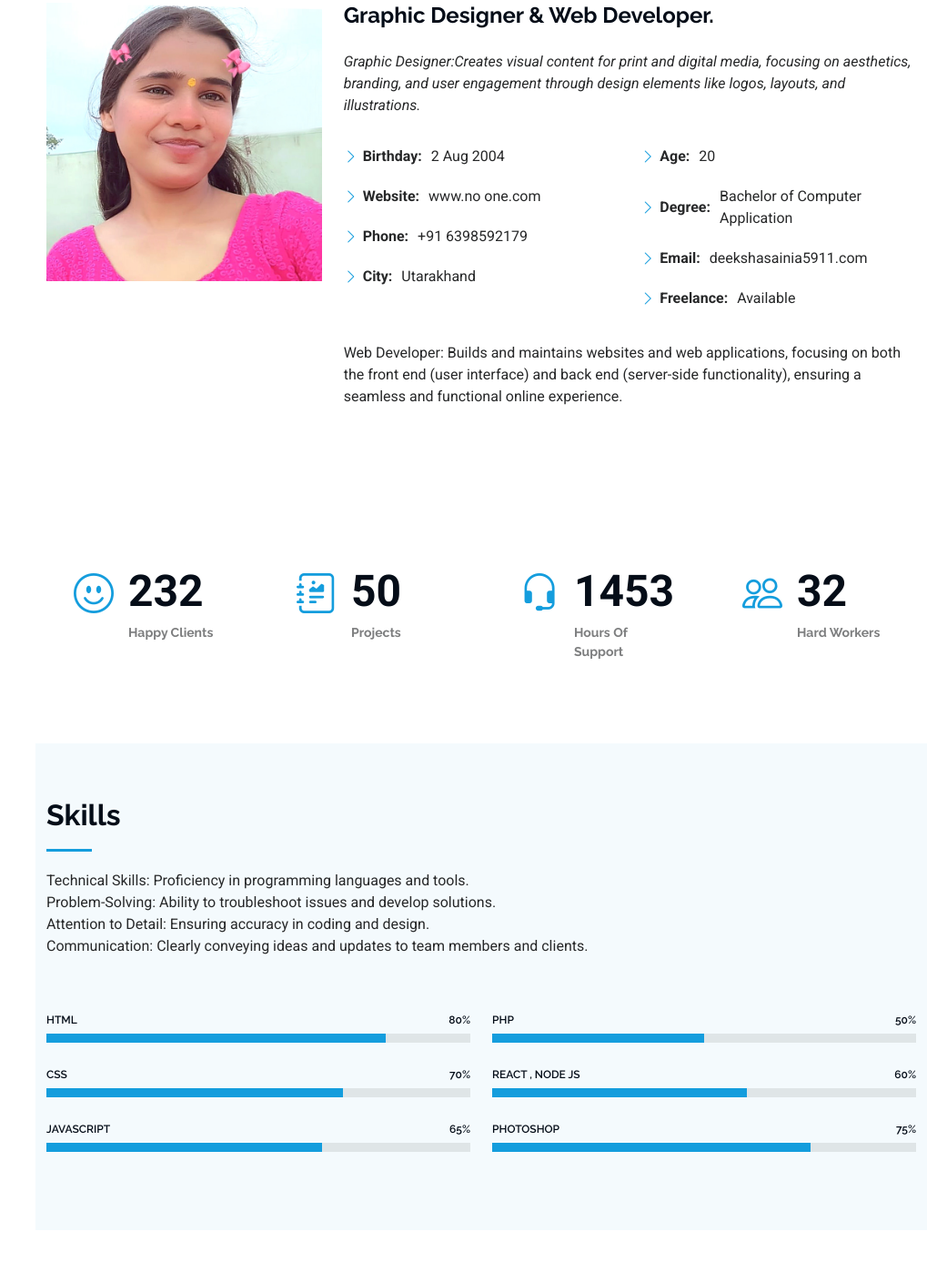
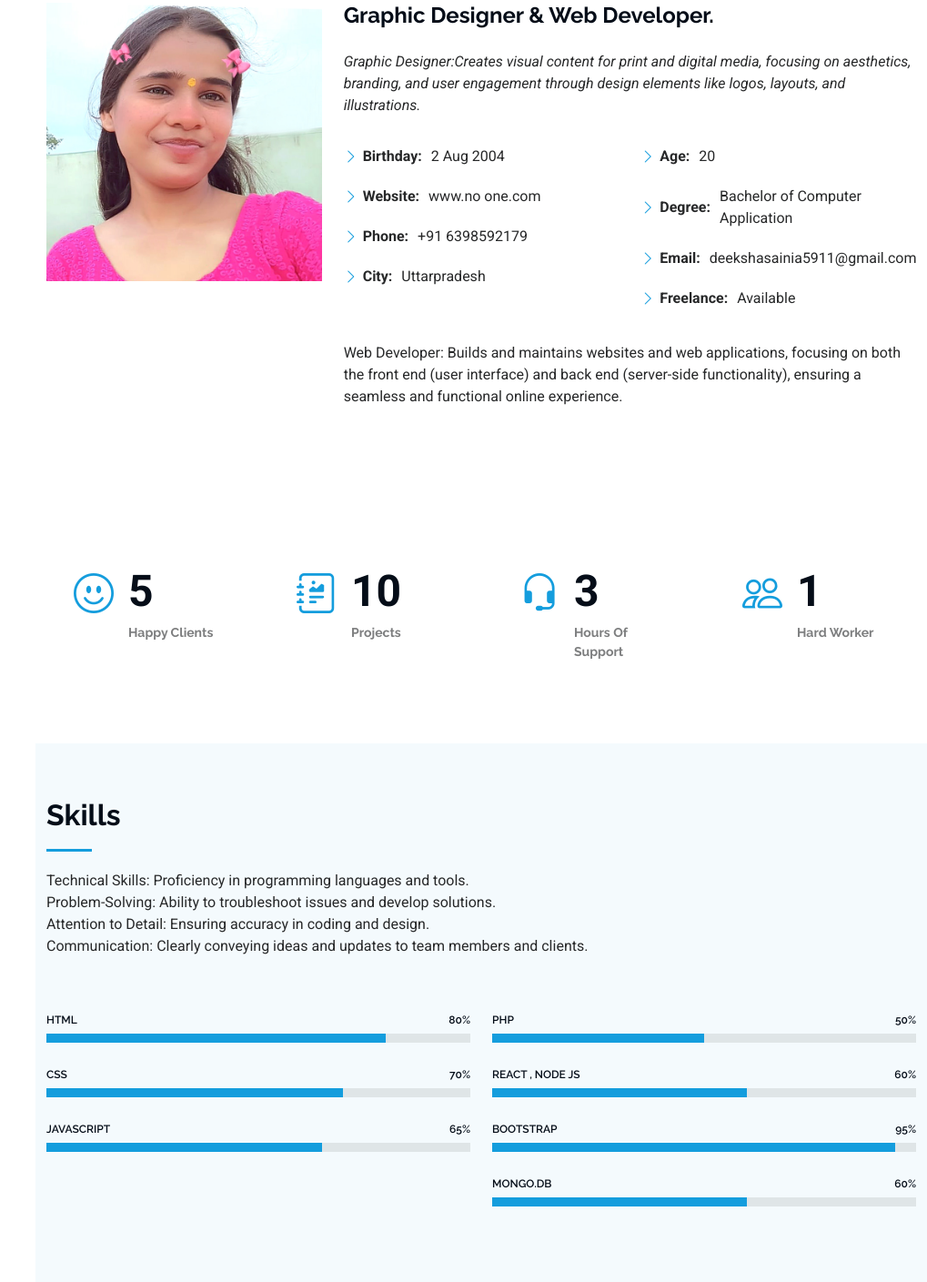
Before and after one commit to Deekshaa5911/PORTFOLIO2, a plain HTML site: page index.html in a window 1280 px wide. Shown: the part 1067-2476 px from the top of the page at 91% size, without its empty margins (261-1280 px from the left). Drawn offline with Linux system fonts and the light colour scheme.

Commit message:
Update index.html

```diff
--- a/index.html
+++ b/index.html
@@ -92,7 +92,7 @@
 
       <div class="container" data-aos="fade-up" data-aos-delay="100">
         <h2>Deeksha</h2>
-        <p>I'm <span class="typed" data-typed-items="Designer, Developer, Freelancer, Photographer">Designer</span><span class="typed-cursor typed-cursor--blink" aria-hidden="true"></span><span class="typed-cursor typed-cursor--blink" aria-hidden="true"></span></p>
+        <p>I'm <span class="typed" data-typed-items="web Designer, Developer, Freelancer, Graphic designer">Designer</span><span class="typed-cursor typed-cursor--blink" aria-hidden="true"></span><span class="typed-cursor typed-cursor--blink" aria-hidden="true"></span></p>
       </div>
 
     </section><!-- /Hero Section -->
@@ -126,14 +126,14 @@
                   <li><i class="bi bi-chevron-right"></i> <strong>Birthday:</strong> <span>2 Aug 2004</span></li>
                   <li><i class="bi bi-chevron-right"></i> <strong>Website:</strong> <span>www.no one.com</span></li>
                   <li><i class="bi bi-chevron-right"></i> <strong>Phone:</strong> <span>+91 6398592179</span></li>
-                  <li><i class="bi bi-chevron-right"></i> <strong>City:</strong> <span>Utarakhand</span></li>
+                  <li><i class="bi bi-chevron-right"></i> <strong>City:</strong> <span>Uttarpradesh</span></li>
                 </ul>
               </div>
               <div class="col-lg-6">
                 <ul>
                   <li><i class="bi bi-chevron-right"></i> <strong>Age:</strong> <span>20</span></li>
                   <li><i class="bi bi-chevron-right"></i> <strong>Degree:</strong> <span>Bachelor of Computer Application</span></li>
-                  <li><i class="bi bi-chevron-right"></i> <strong>Email:</strong> <span>deekshasainia5911.com</span></li>
+                  <li><i class="bi bi-chevron-right"></i> <strong>Email:</strong> <span>deekshasainia5911@gmail.com</span></li>
                   <li><i class="bi bi-chevron-right"></i> <strong>Freelance:</strong> <span>Available</span></li>
                 </ul>
               </div>
@@ -158,7 +158,7 @@
           <div class="col-lg-3 col-md-6">
             <div class="stats-item">
               <i class="bi bi-emoji-smile"></i>
-              <span data-purecounter-start="0" data-purecounter-end="232" data-purecounter-duration="1" class="purecounter"></span>
+              <span data-purecounter-start="0" data-purecounter-end="5" data-purecounter-duration="1" class="purecounter"></span>
               <p><strong>Happy Clients</strong> <span></span></p>
             </div>
           </div><!-- End Stats Item -->
@@ -166,7 +166,7 @@
           <div class="col-lg-3 col-md-6">
             <div class="stats-item">
               <i class="bi bi-journal-richtext"></i>
-              <span data-purecounter-start="0" data-purecounter-end="50" data-purecounter-duration="1" class="purecounter"></span>
+              <span data-purecounter-start="0" data-purecounter-end="10" data-purecounter-duration="1" class="purecounter"></span>
               <p><strong>Projects</strong> <span></span></p>
             </div>
           </div><!-- End Stats Item -->
@@ -174,7 +174,7 @@
           <div class="col-lg-3 col-md-6">
             <div class="stats-item">
               <i class="bi bi-headset"></i>
-              <span data-purecounter-start="0" data-purecounter-end="1453" data-purecounter-duration="1" class="purecounter"></span>
+              <span data-purecounter-start="0" data-purecounter-end="3" data-purecounter-duration="1" class="purecounter"></span>
               <p><strong>Hours Of Support</strong> <span></span></p>
             </div>
           </div><!-- End Stats Item -->
@@ -182,8 +182,8 @@
           <div class="col-lg-3 col-md-6">
             <div class="stats-item">
               <i class="bi bi-people"></i>
-              <span data-purecounter-start="0" data-purecounter-end="32" data-purecounter-duration="1" class="purecounter"></span>
-              <p><strong>Hard Workers</strong> <span></span></p>
+              <span data-purecounter-start="0" data-purecounter-end="1" data-purecounter-duration="1" class="purecounter"></span>
+              <p><strong>Hard Worker</strong> <span></span></p>
             </div>
           </div><!-- End Stats Item -->
 
@@ -251,9 +251,15 @@
             </div><!-- End Skills Item -->
 
             <div class="progress">
-              <span class="skill"><span>Photoshop</span> <i class="val">75%</i></span>
+              <span class="skill"><span>Bootstrap</span> <i class="val">95%</i></span>
               <div class="progress-bar-wrap">
-                <div class="progress-bar" role="progressbar" aria-valuenow="75" aria-valuemin="0" aria-valuemax="100"></div>
+                <div class="progress-bar" role="progressbar" aria-valuenow="95" aria-valuemin="0" aria-valuemax="100"></div>
+              </div>
+            </div><!-- End Skills Item -->
+            <div class="progress">
+              <span class="skill"><span>Mongo.db</span> <i class="val">60%</i></span>
+              <div class="progress-bar-wrap">
+                <div class="progress-bar" role="progressbar" aria-valuenow="60" aria-valuemin="0" aria-valuemax="100"></div>
               </div>
             </div><!-- End Skills Item -->
 
```
